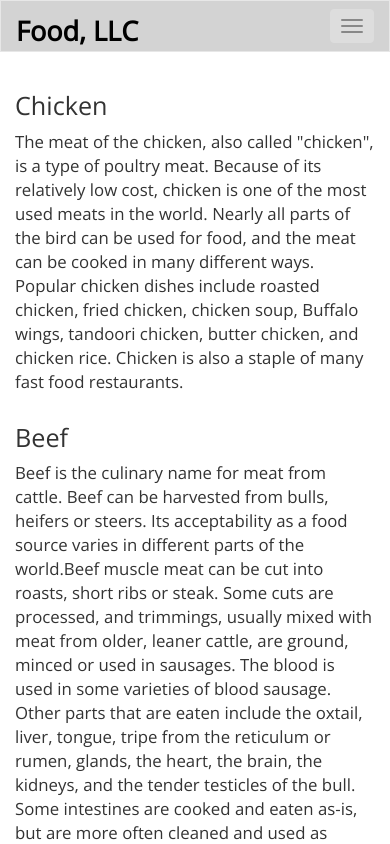
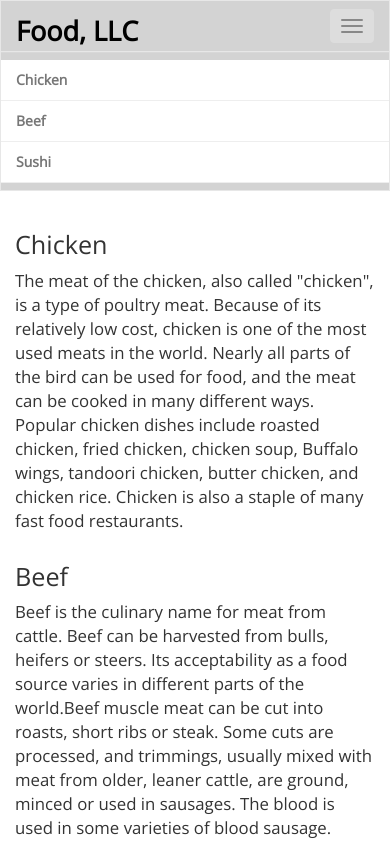
Before and after one commit to xiabai/Coursera, a plain HTML site: page module3-solution/index.html in a window 390 px wide. Both pictures are taken after a click on the button "Toggle navigation". Shown: the top 844 px of the page. Drawn offline with nearby package versions, Linux system fonts and the light colour scheme.

Commit message:
change the dropdown menu

```diff
--- a/module3-solution/css/style01.css
+++ b/module3-solution/css/style01.css
@@ -18,24 +18,30 @@ body {
 	text-decoration: none;
 }
 /**navagition bar**/
-div#collapsable-nav {
-
+#nav-list a {
+	background-color: white;
+	font-weight: bold;
+	border-bottom-color: gray;
+	line-height: 20px;
 }
-#nav-list a:active {
-	background-color: pink;
-	color: black;
+/**--#nav-list a>span {
+	background: white;
+	margin:0px;
+	padding: 0px;
+	line-height: 1.5;
+}**/
+#nav-list a:active a:focus {
+	background-color: blue;
+	color:white;
 	font-size: 1.2em;
 }
-#nav-list a:hover, li.item a:focus {
-	background-color: blue;
-	color:red;
-	font-size: 1.2em;
+hr {
+	margin-top: 0;
+	margin-bottom: 0px;
+	border-width: 1px;
+	color: gray;
 }
 /**content**/
-/**div.discription {
-	margin: 15px;
-	line-height: 1.5;
-}**/
 #item1, #item2, #item3 {
 	font-size: 1.2em;
 }
--- a/module3-solution/index.html
+++ b/module3-solution/index.html
@@ -18,7 +18,7 @@
 						<a href="index.html" class="pull-left"><h1>Food, LLC</h1></a>
 					</div>
 
-					<button type="button" class="navbar-toggle collapsed" data-target="#collapsable-nav" aria-expanded="false">
+					<button type="button" class="navbar-toggle collapsed hidden-md hidden-sm" data-target="#collapsable-nav" data-toggle="collapse" aria-expanded="false">
 						<span class="sr-only">Toggle navigation</span>
 						<span class="icon-bar"></span>
 						<span class="icon-bar"></span>
@@ -26,16 +26,16 @@
 					</button>
 				</div>
 
-				<div id="collapsable-nav" class="collapse navbar-collapse">
+				<div id="collapsable-nav" class="collapse navbar-collapse ">
 					<ul id="nav-list" class="nav navbar-nav navbar-right">
 						<li>
-							<a href="#item1"><span class="visible-xs">Chicken</span></a>
+							<a href="#item1" class="visible-xs"><span>Chicken</span></a><hr>
 						</li>
 						<li>
-							<a href="#item2"><span class="visible-xs">Beef</span></a>
+							<a href="#item2" class="visible-xs"><span>Beef</span></a><hr>
 						</li>
 						<li>
-							<a href="#item3"><span class="visible-xs">Sushi</span></a>
+							<a href="#item3" class="visible-xs"><span>Sushi</span></a><hr>
 						</li>
 					</ul><!--#nav-list-->
 				</div> <!--.collapse navbarcollapse-->
```
